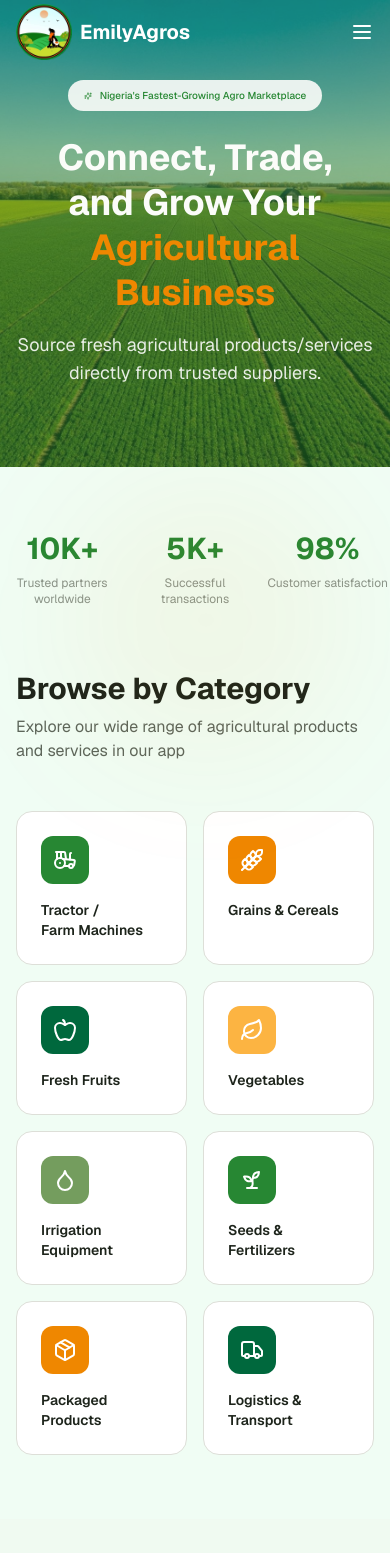
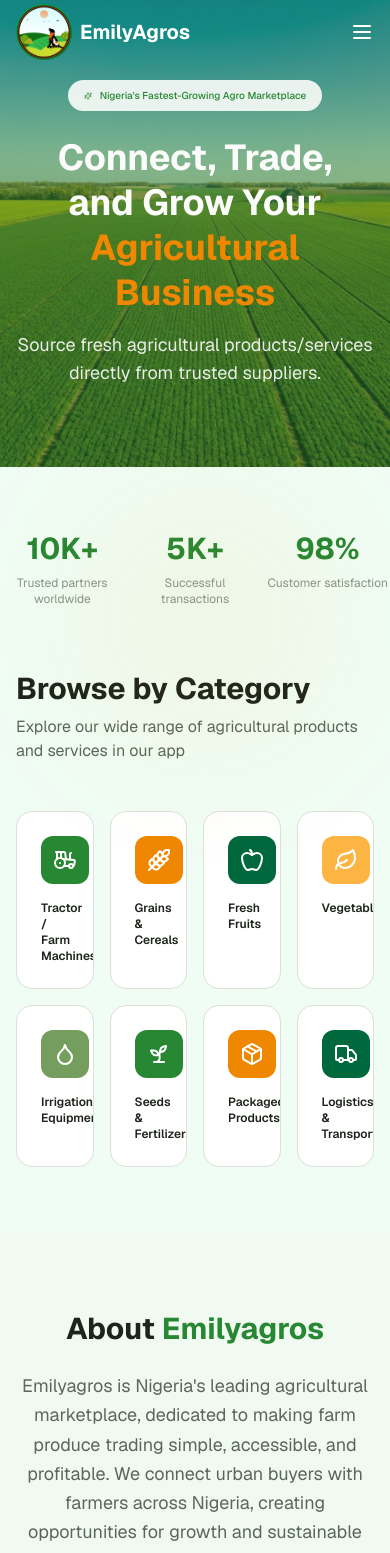
Before and after one commit to rdghostmann/emilyagros-marketing, a Next.js app: page / in a window 390 px wide. Shown: the top 1553 px of the page. Built offline with nearby package versions, Linux system fonts and the light colour scheme.

Commit message:
first commit on Added update II

```diff
--- a/components/categories-section.tsx
+++ b/components/categories-section.tsx
@@ -28,7 +28,7 @@ export function CategoriesSection() {
           </Button>
         </div>
 
-        <div className="grid grid-cols-2 sm:grid-cols-3 md:grid-cols-4 lg:grid-cols-4 gap-4 md:gap-6">
+        <div className="grid grid-cols-4 sm:grid-cols-3 md:grid-cols-4 lg:grid-cols-4 gap-4 md:gap-6">
         {/* <div className="hidden grid-cols-2 sm:grid-cols-3 md:grid-cols-4 lg:grid-cols-4 gap-4 md:gap-6"> */}
           {categories.map((category) => {
             const Icon = category.icon
@@ -43,7 +43,7 @@ export function CategoriesSection() {
 
                   <Icon className="h-6 w-6 text-white" />
                 </div>
-                <h3 className="font-semibold text-sm md:text-base text-balance">{category.name}</h3>
+                <h3 className="font-semibold text-xs md:text-sm text-balance">{category.name}</h3>
               </div>
             )
           })}
```
